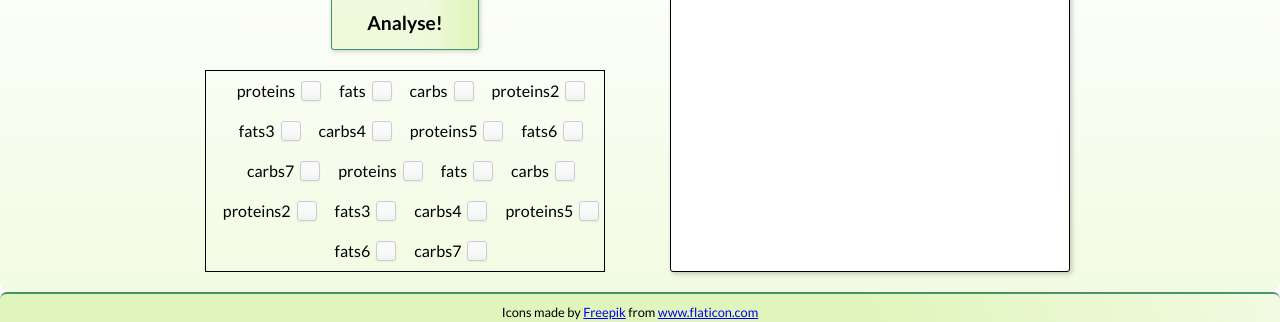
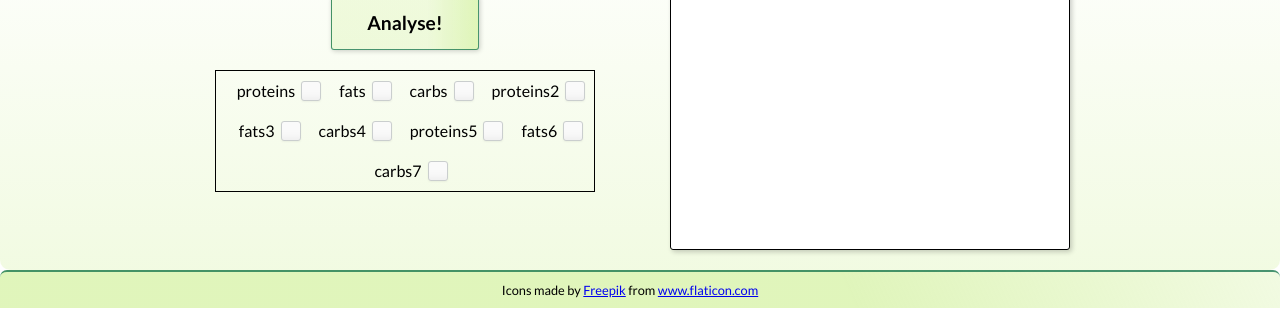
Before and after one commit to TZ-fn/NutritiGuide, a React (Create React App) app: page / in a window 1280 px wide. Shown: the part 600-922 px from the top of the page. Built offline with nearby package versions, Linux system fonts and the light colour scheme; no server answers.

Commit message:
Add an ID props for the Checkbox component

```diff
--- a/src/components/Main/AnalysisOptions/AnalysisOptions.jsx
+++ b/src/components/Main/AnalysisOptions/AnalysisOptions.jsx
@@ -9,30 +9,27 @@ const StyledAnalysisOptionsContainer = styled.div`
   align-items: center;
   justify-content: center;
   min-width: 328px;
-  max-width: 400px;
+  max-width: 380px;
   border: 1px solid black;
+
+  @media (min-width: 1200px) {
+    & {
+      width: 400px;
+    }
+  }
 `;
 
 const AnalysisOptions = () => (
   <StyledAnalysisOptionsContainer>
-    <Checkbox name='proteins' />
-    <Checkbox name='fats' />
-    <Checkbox name='carbs' />
-    <Checkbox name='proteins2' />
-    <Checkbox name='fats3' />
-    <Checkbox name='carbs4' />
-    <Checkbox name='proteins5' />
-    <Checkbox name='fats6' />
-    <Checkbox name='carbs7' />
-    <Checkbox name='proteins' />
-    <Checkbox name='fats' />
-    <Checkbox name='carbs' />
-    <Checkbox name='proteins2' />
-    <Checkbox name='fats3' />
-    <Checkbox name='carbs4' />
-    <Checkbox name='proteins5' />
-    <Checkbox name='fats6' />
-    <Checkbox name='carbs7' />
+    <Checkbox name='proteins' id={1} />
+    <Checkbox name='fats' id={2} />
+    <Checkbox name='carbs' id={3} />
+    <Checkbox name='proteins2' id={4} />
+    <Checkbox name='fats3' id={5} />
+    <Checkbox name='carbs4' id={6} />
+    <Checkbox name='proteins5' id={7} />
+    <Checkbox name='fats6' id={8} />
+    <Checkbox name='carbs7' id={9} />
   </StyledAnalysisOptionsContainer>
 );
 
```
